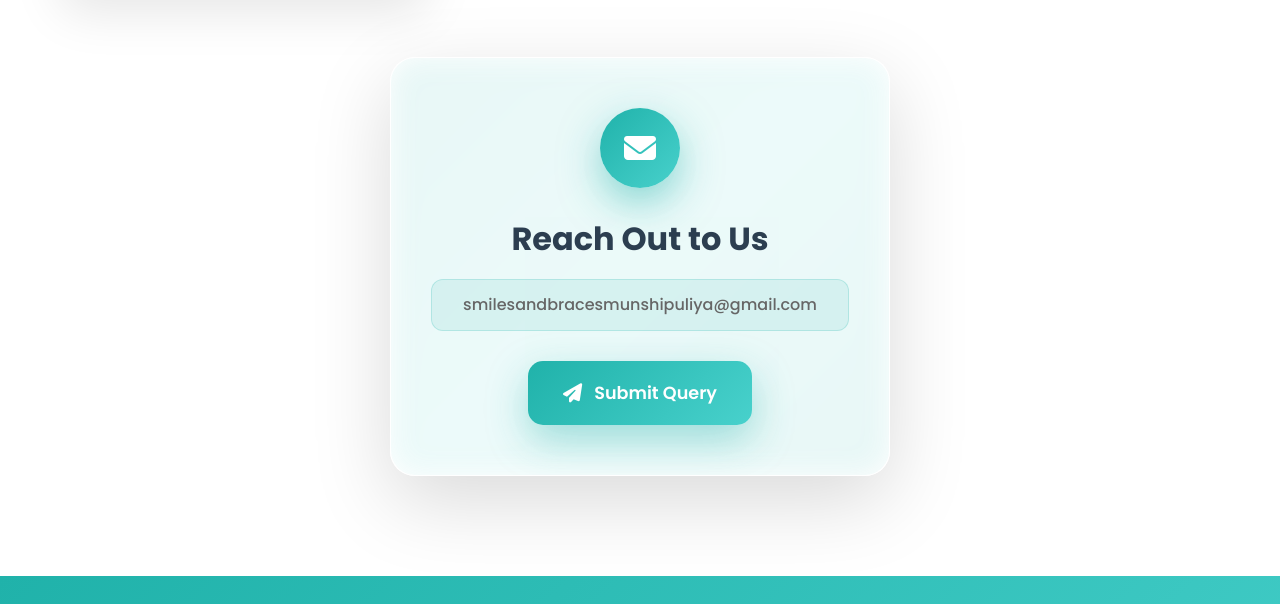
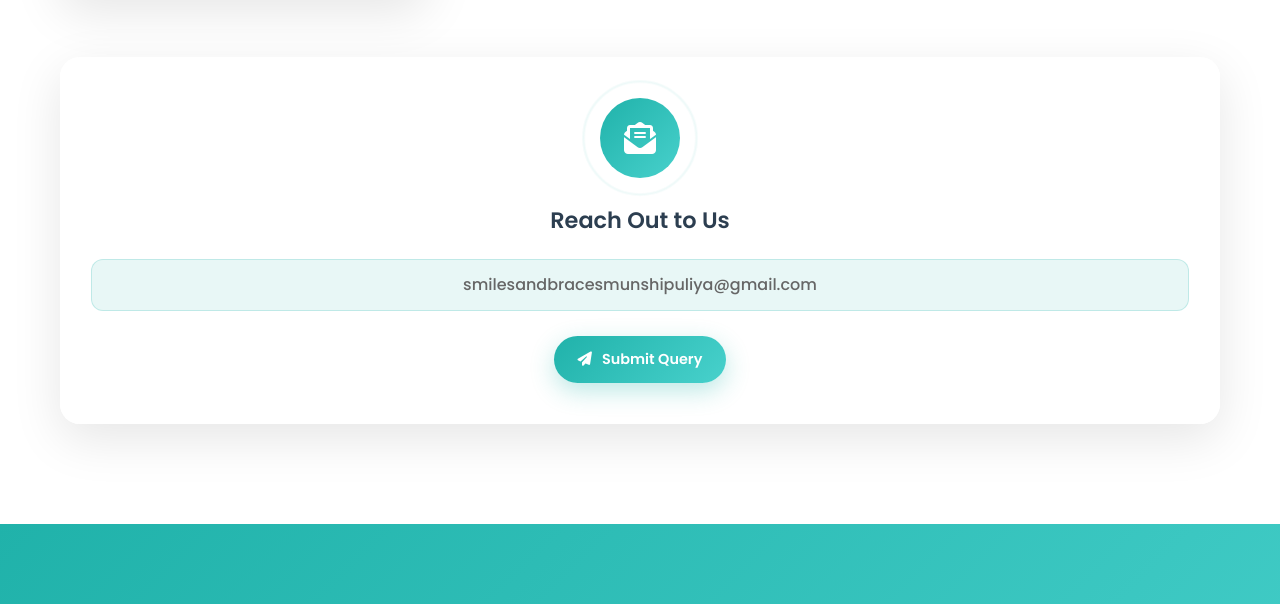
Before and after one commit to smilesandbraces/drvikramjeet, a plain HTML site: page index.html in a window 1280 px wide. Shown: the part 8573-9177 px from the top of the page. Drawn offline with Linux system fonts and the light colour scheme.

Commit message:
Update index.html

```diff
--- a/index.html
+++ b/index.html
@@ -678,7 +678,7 @@
                             <i class="fas fa-user"></i>
                         </div>
                    <div class="author-info">
-                       <h4>Neha Verma</h4>
+                       <h4> Prof. Neha Verma</h4>
                        <span>Patient</span>
                   </div>
                </div>
@@ -828,20 +828,23 @@
                 </div>
             </div>
 
-            <!-- Email Us Section -->
-            <div class="email-us-section">
-                <div class="email-container">
-                    <div class="email-icon">
-                        <i class="fas fa-envelope"></i>
+           <!-- Reach Out to Us (Full Width Card) -->
+<div class="contact-card full-width-card">
+    <div class="card-glow"></div>
+    <div class="contact-icon">
+        <i class="fas fa-envelope-open-text"></i>
+        <div class="icon-pulse"></div>
     </div>
     <h3>Reach Out to Us</h3>
+    <div class="contact-details">
         <p class="email-address">smilesandbracesmunshipuliya@gmail.com</p>
-                    <a href="mailto:smilesandbracesmunshipuliya@gmail.com?subject=General Inquiry – Smiles & Braces Dental Clinic" class="email-btn">
+    </div>
+    <a href="mailto:smilesandbracesmunshipuliya@gmail.com?subject=General Inquiry – Smiles & Braces Dental Clinic" class="contact-btn">
         <i class="fas fa-paper-plane"></i>
         Submit Query
     </a>
 </div>
-            </div>
+
         </div>
     </section>
 
```
Lines whose indentation alone changed are shown as unchanged.
